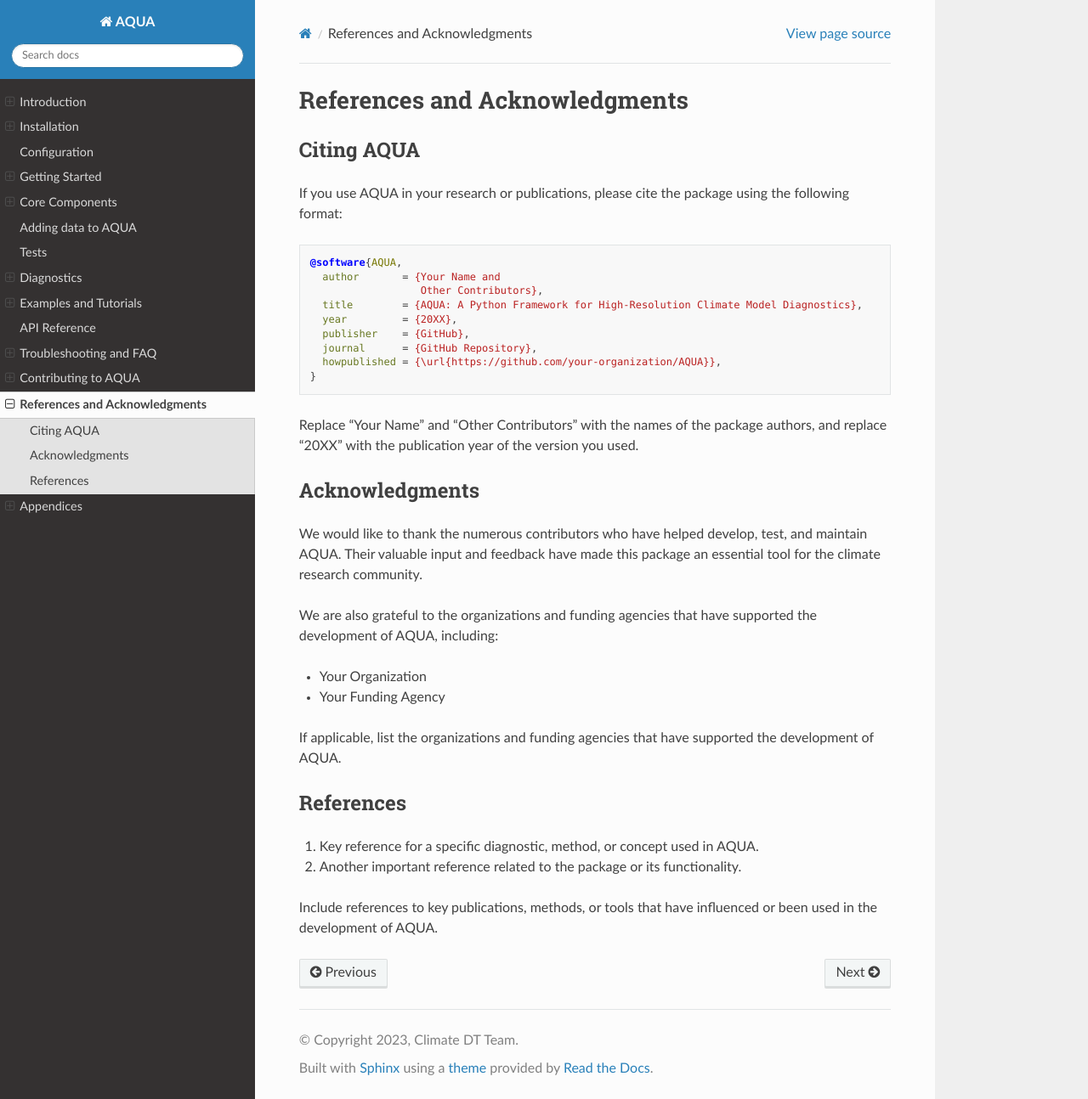
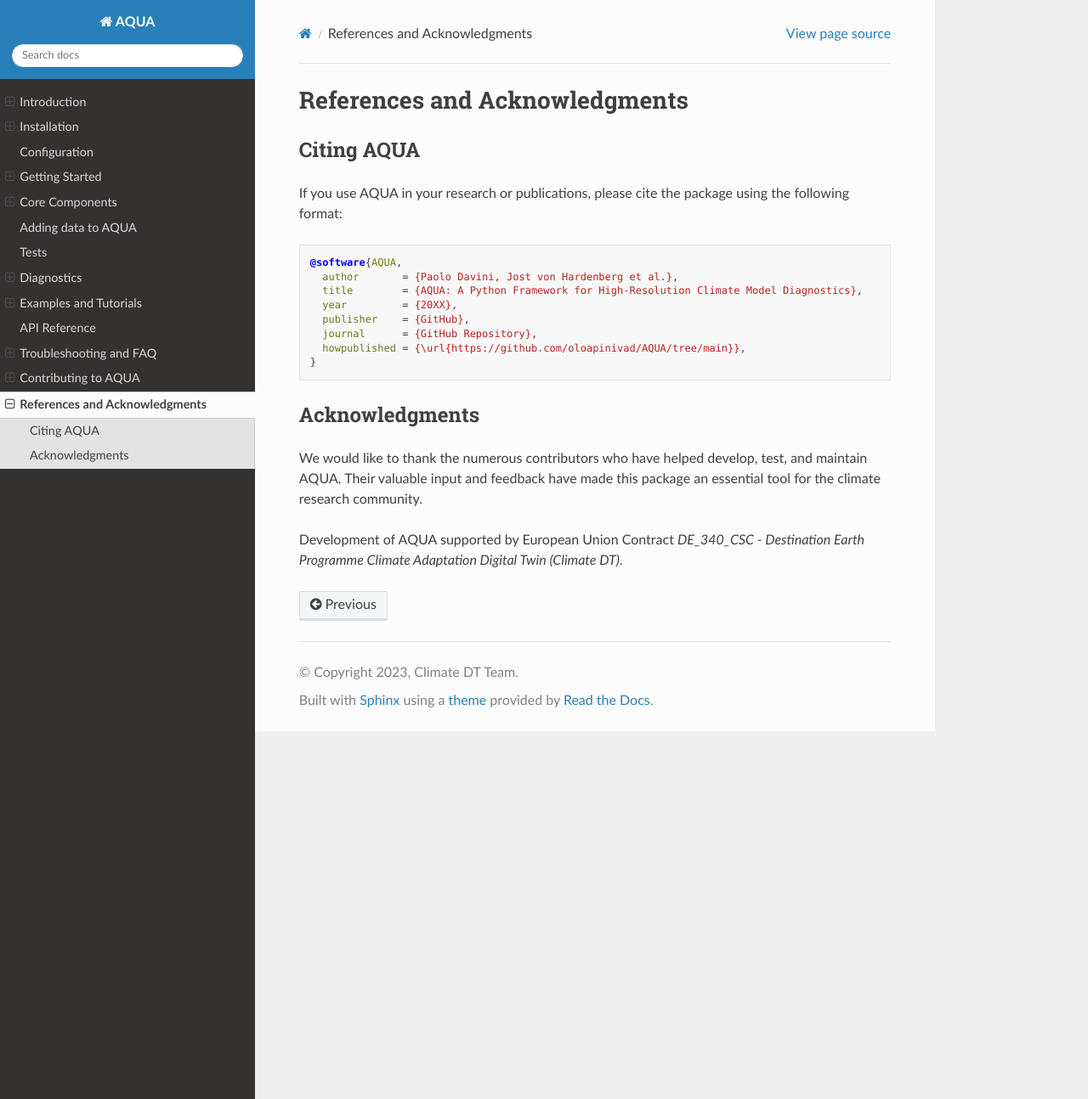
Before and after one commit to Predictia/AQUA, a Sphinx documentation site: the page built from docs/sphinx/source/references_acknowledgments.rst, in a window 1280 px wide and 1294 px high. Shown: the whole window at 85% size. Built offline with Sphinx 7.4.7 and the Read the Docs theme 2.0.0, drawn with Linux system fonts in a browser that asks for light colours.

Commit message:
remove appendices

```diff
--- a/docs/sphinx/source/index.rst
+++ b/docs/sphinx/source/index.rst
@@ -22,8 +22,6 @@ Welcome to AQUA's documentation!
    troubleshooting_faq
    contributing
    references_acknowledgments
-   appendices
-
 
 
 Indices and tables
--- a/docs/sphinx/source/references_acknowledgments.rst
+++ b/docs/sphinx/source/references_acknowledgments.rst
@@ -9,33 +9,19 @@ If you use AQUA in your research or publications, please cite the package using
 .. code-block:: bibtex
 
    @software{AQUA,
-     author       = {Your Name and
-                     Other Contributors},
+     author       = {Paolo Davini, Jost von Hardenberg et al.},
      title        = {AQUA: A Python Framework for High-Resolution Climate Model Diagnostics},
      year         = {20XX},
      publisher    = {GitHub},
      journal      = {GitHub Repository},
-     howpublished = {\url{https://github.com/your-organization/AQUA}},
+     howpublished = {\url{https://github.com/oloapinivad/AQUA/tree/main}},
    }
-
-Replace "Your Name" and "Other Contributors" with the names of the package authors, and replace "20XX" with the publication year of the version you used.
 
 Acknowledgments
 ---------------
 
-We would like to thank the numerous contributors who have helped develop, test, and maintain AQUA. Their valuable input and feedback have made this package an essential tool for the climate research community.
+We would like to thank the numerous contributors who have helped develop, test, and maintain AQUA.
+Their valuable input and feedback have made this package an essential tool for the climate research community.
 
-We are also grateful to the organizations and funding agencies that have supported the development of AQUA, including:
-
-- Your Organization
-- Your Funding Agency
-
-If applicable, list the organizations and funding agencies that have supported the development of AQUA.
-
-References
-----------
-
-1. Key reference for a specific diagnostic, method, or concept used in AQUA.
-2. Another important reference related to the package or its functionality.
-
-Include references to key publications, methods, or tools that have influenced or been used in the development of AQUA.
+Development of AQUA supported by European Union Contract `DE_340_CSC - Destination Earth Programme
+Climate Adaptation Digital Twin (Climate DT)`.
```
Also changed, not shown: docs/sphinx/source/appendices.rst (deleted, +0 -40 lines).
